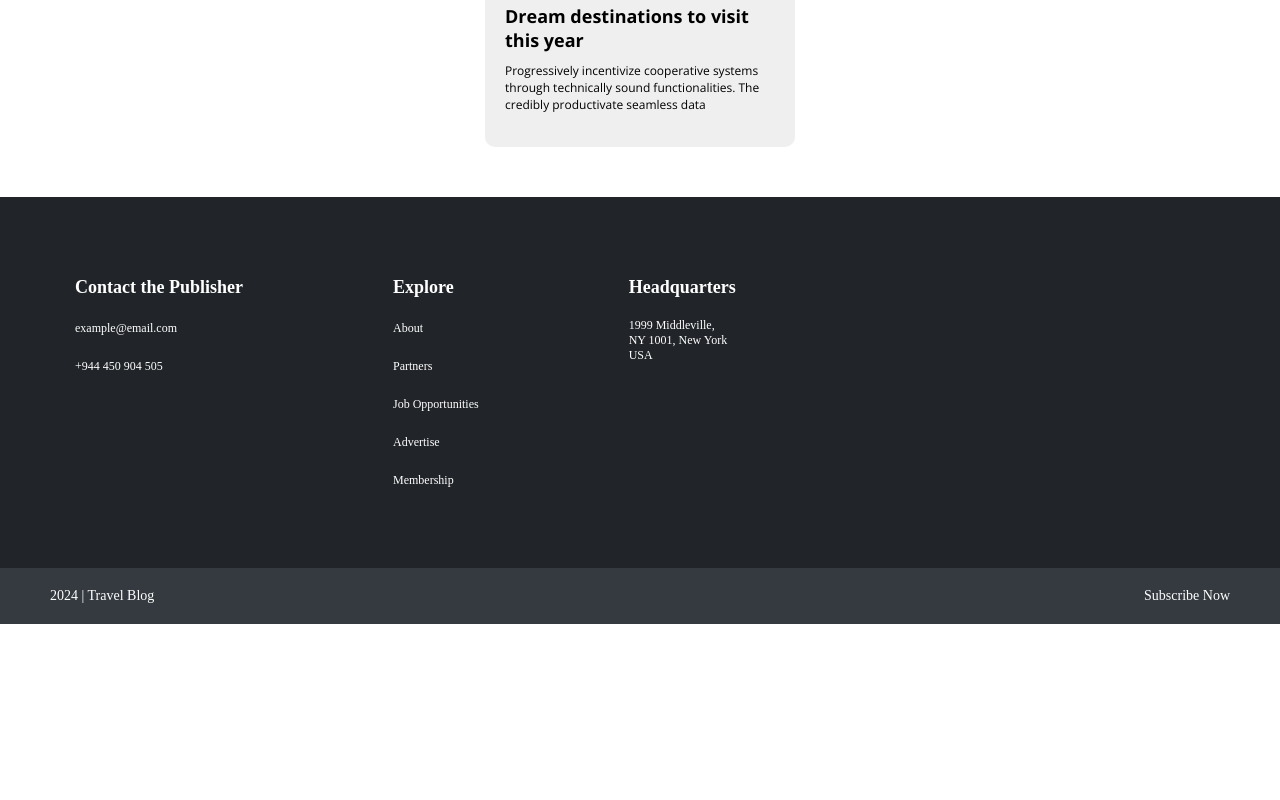
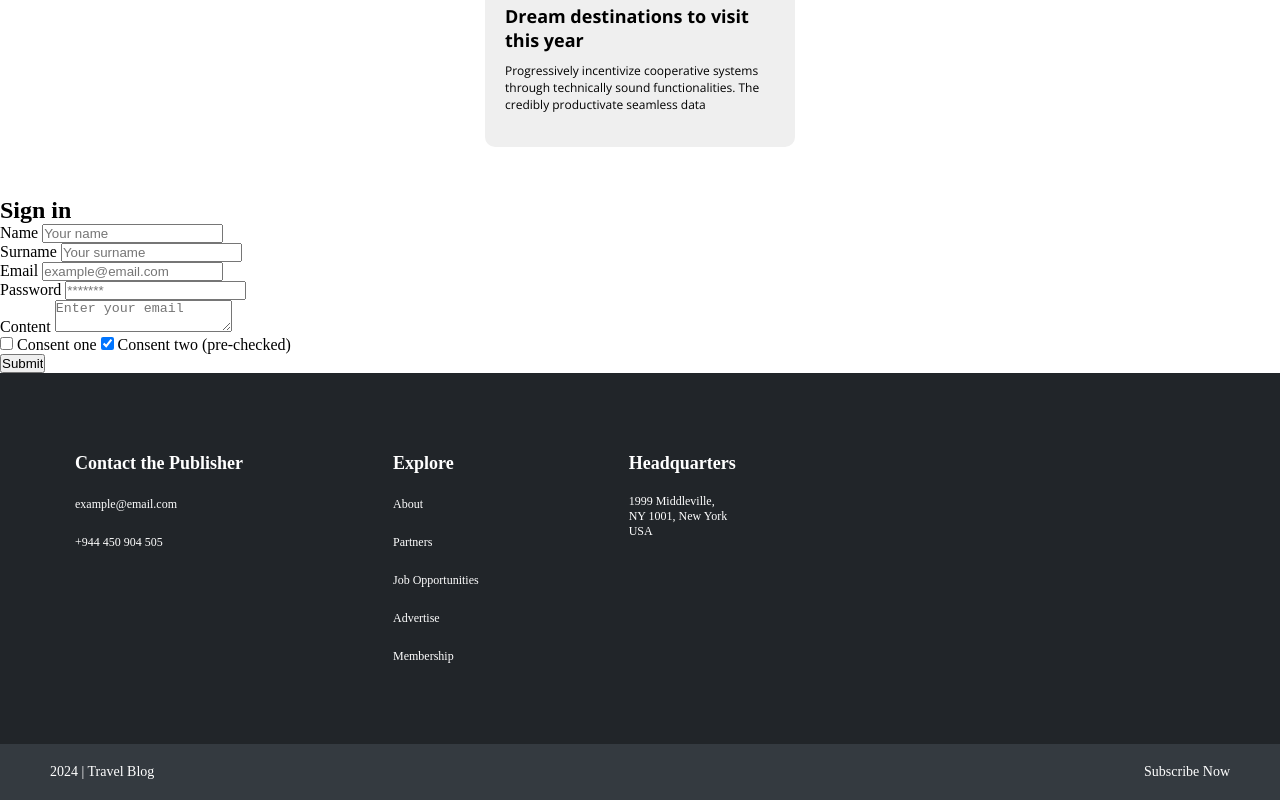
Before and after one commit to Ulaysu/htmlcert, a plain HTML site: page index.html in a window 1280 px wide. Shown: the part 1800-2600 px from the top of the page. Before the commit the page ends 2424 px from the top, so only its background shows below. Drawn offline with nearby package versions, Linux system fonts and the light colour scheme.

Commit message:
feat(ui): Change to Aria Semantics -Removed fieldsets and used divs with aria labels so as to make  my form cleaner.

```diff
--- a/index.html
+++ b/index.html
@@ -102,6 +102,64 @@
       </div>
     </section>
 
+    <section id="sign-in" class="sign-in">
+      <div class="form-area">
+        <header>
+          <h2>Sign in</h2>
+        </header>
+        <form action="" method="post">
+          <!-- Personal Details -->
+          <div role="group" aria-label="Personal Details">
+            <div>
+              <label for="name">Name</label>
+              <input type="text" id="name" name="name" placeholder="Your name" required>
+            </div>
+            <div>
+              <label for="surname">Surname</label>
+              <input type="text" id="surname" name="surname" placeholder="Your surname" required>
+            </div>
+          </div>
+
+          <!-- Login Details -->
+          <div role="group" aria-label="Login Details">
+            <div>
+              <label for="email">Email</label>
+              <input type="email" id="email" name="email" placeholder="example@email.com" required>
+            </div>
+            <div>
+              <label for="password">Password</label>
+              <input type="password" id="password" name="password" placeholder="*******" required>
+            </div>
+          </div>
+
+          <!-- Consent Details -->
+          <div role="group" aria-label="Consent and Consent Details">
+            <div class="content-side">
+              <label for="content">Content</label>
+              <textarea id="content" name="content" placeholder="Enter your email" required></textarea>
+            </div>
+            <div class="consent-side">
+              <label>
+                <input type="checkbox" id="consent-one" name="consent-one" required>
+                Consent one
+              </label>
+              <label>
+                <input type="checkbox" id="consent-two" name="consent-two" checked>
+                Consent two (pre-checked)
+              </label>
+              <div>
+                <input type="submit" value="Submit">
+              </div>
+            </div>
+
+          </div>
+
+
+        </form>
+      </div>
+    </section>
+
+
 
     <footer class="footer">
       <div class="footer-main">
```
